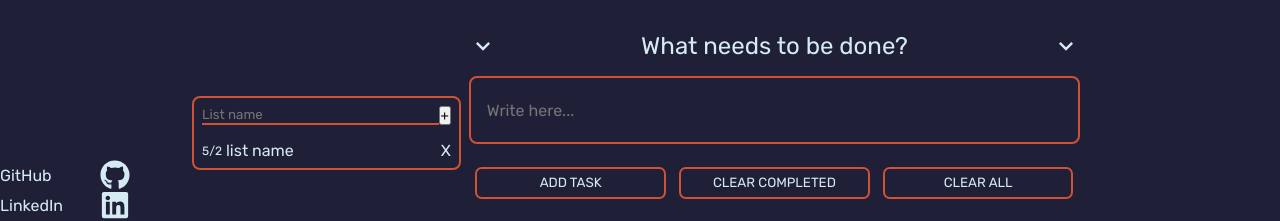
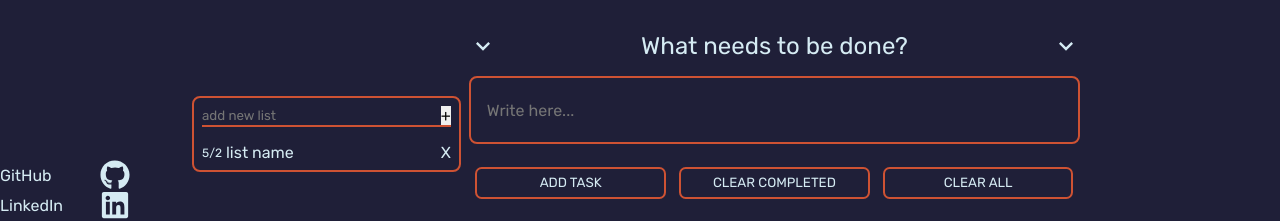
Before and after one commit to wmaKRET/better-todolist, a React (Create React App) app: page / in a window 1280 px wide. Shown: the top 221 px of the page. Built offline with nearby package versions, Linux system fonts and the light colour scheme.

Commit message:
Create separate component for lists panel menu

```diff
--- a/src/components/lists/Lists.js
+++ b/src/components/lists/Lists.js
@@ -1,17 +1,23 @@
+import { useState } from "react"
+
+import ListsMenu from "./ListsMenu"
+
 const Lists = () => {
+    const [listsArray, setListsArray] = useState([])
+
+    const createList = (inputValue) => ({
+        id: Date.now().toString(),
+        value: inputValue,
+        tasks: []
+    })
+
+    const addList = (inputValue) => {
+        setListsArray(prevLists => [...prevLists, createList(inputValue)])
+    }
+
     return (
         <div className="lists">
-            <div className="lists__menu">
-                <input
-                    className="lists__menu-input"
-                    placeholder="List name"
-                ></input>
-                <button
-                    className="lists__menu-btn"
-                >
-                    +
-                </button>
-            </div>
+            <ListsMenu />
             <div className="lists__list">
                 <div className="lists__list-item">
                     <div className="lists__list-item__details">
--- /dev/null
+++ b/src/components/lists/ListsMenu.js
@@ -0,0 +1,17 @@
+const ListsMenu = () => {
+    return (
+        <div className="lists__menu">
+            <input
+                className="lists__menu-input"
+                placeholder="add new list"
+            ></input>
+            <button
+                className="lists__menu-btn"
+            >
+                +
+            </button>
+        </div>
+    )
+}
+
+export default ListsMenu
--- a/src/scss/components/_lists.scss
+++ b/src/scss/components/_lists.scss
@@ -20,6 +20,10 @@
         }
 
         &-btn {
+            font-size: 1rem;
+            border: none;
+            border-bottom: 2px solid $color;
+            border-radius: 0;
         }
     }
 
```
